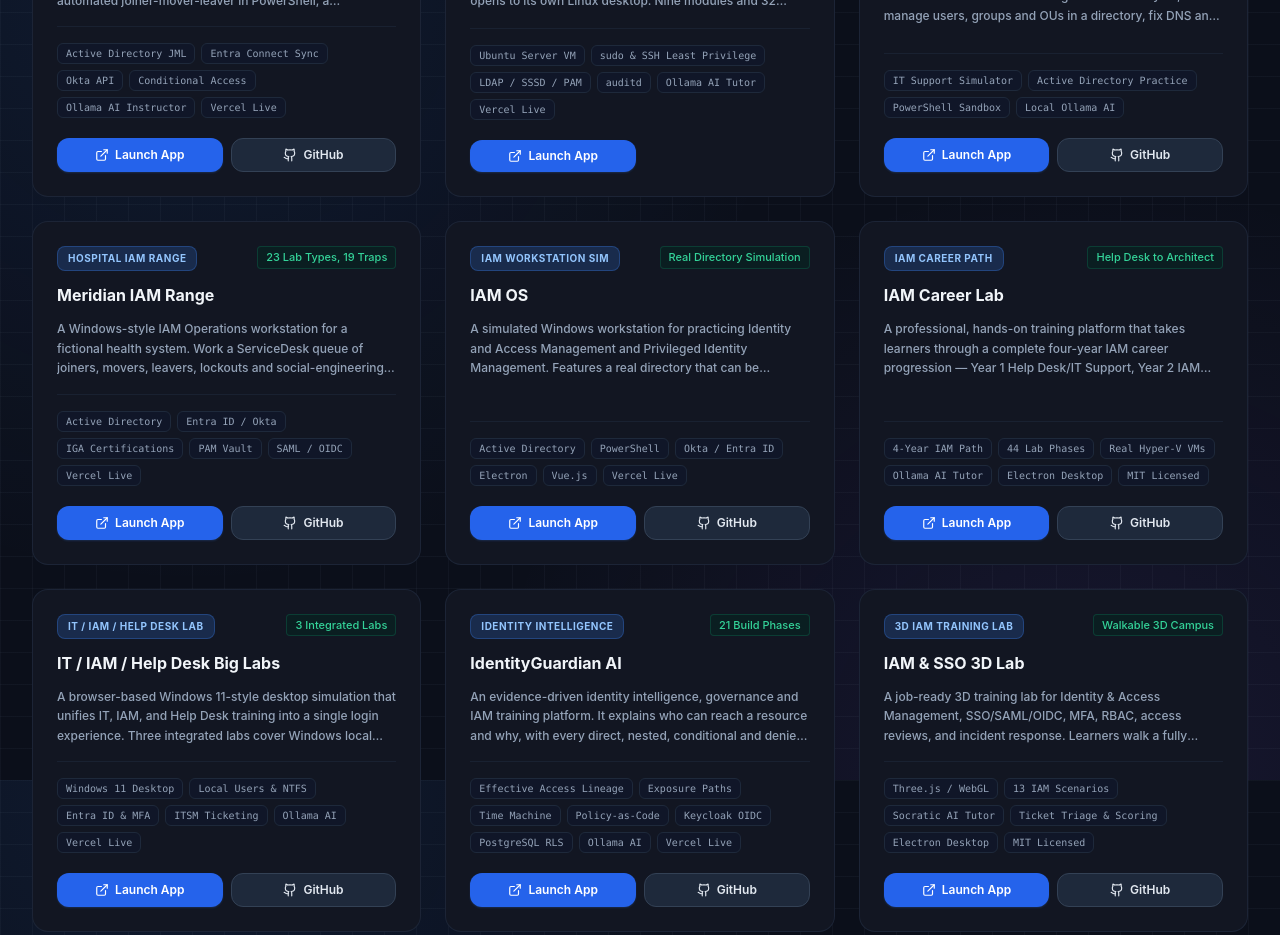
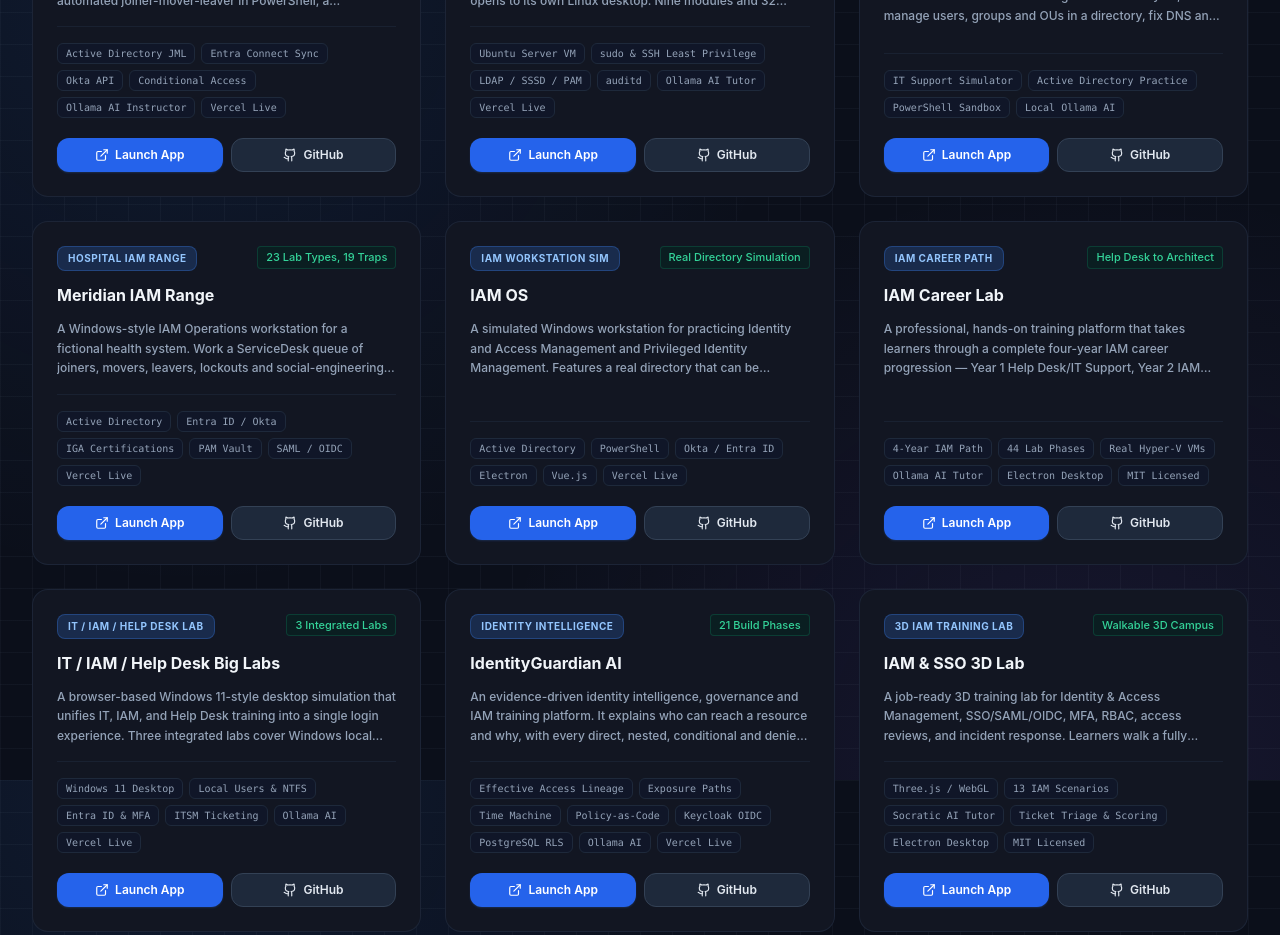
Before and after one commit to pitchiluxe/erickomari, a React (Vite) app: page / in a window 1280 px wide. Shown: the part 820-1755 px from the top of the page. Built offline with nearby package versions, Linux system fonts and the light colour scheme.

Commit message:
Link the Linux IAM Lab repo now that it is public

```diff
--- a/src/data/profile.ts
+++ b/src/data/profile.ts
@@ -71,6 +71,7 @@ export const CREATOR_PROJECTS: CreatorProject[] = [
     description: 'A hands-on Linux Identity and Access Management course on a dedicated Ubuntu Server 24.04 VirtualBox VM that opens to its own Linux desktop. Nine modules and 32 ticket-based exercises cover the account lifecycle, file permissions and ACLs, least-privilege sudo, SSH keys and hardening, PAM and an in-VM OpenLDAP directory through SSSD, auditd, and a Bash access-review script, ending in a four-stage capstone: onboard a contractor, fix a login broken differently for every learner, revoke everything, and hand over a test report. Every check tests real access as the affected users, allowed and denied. Includes one-click Start, Stop and Reset shortcuts, a local Ollama AI tutor that never runs commands or sees secrets, break-glass recovery, and a manual with real screenshots.',
     category: 'Cybersecurity & Labs',
     liveUrl: 'https://linux-iam-lab-from-zero-to-hero.vercel.app/',
+    githubUrl: 'https://github.com/pitchiluxe/linux-iam-lab-from-zero-to-hero',
     tags: ['Ubuntu Server VM', 'sudo & SSH Least Privilege', 'LDAP / SSSD / PAM', 'auditd', 'Ollama AI Tutor', 'Vercel Live'],
     featured: true,
     badge: 'LINUX IAM LAB',
```
